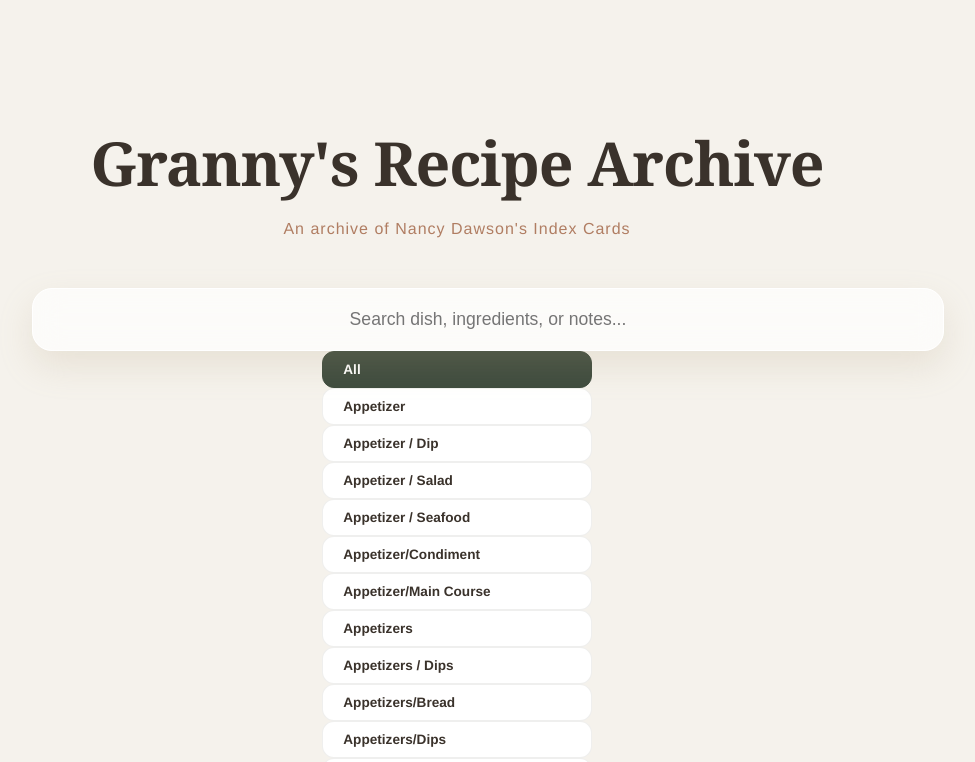
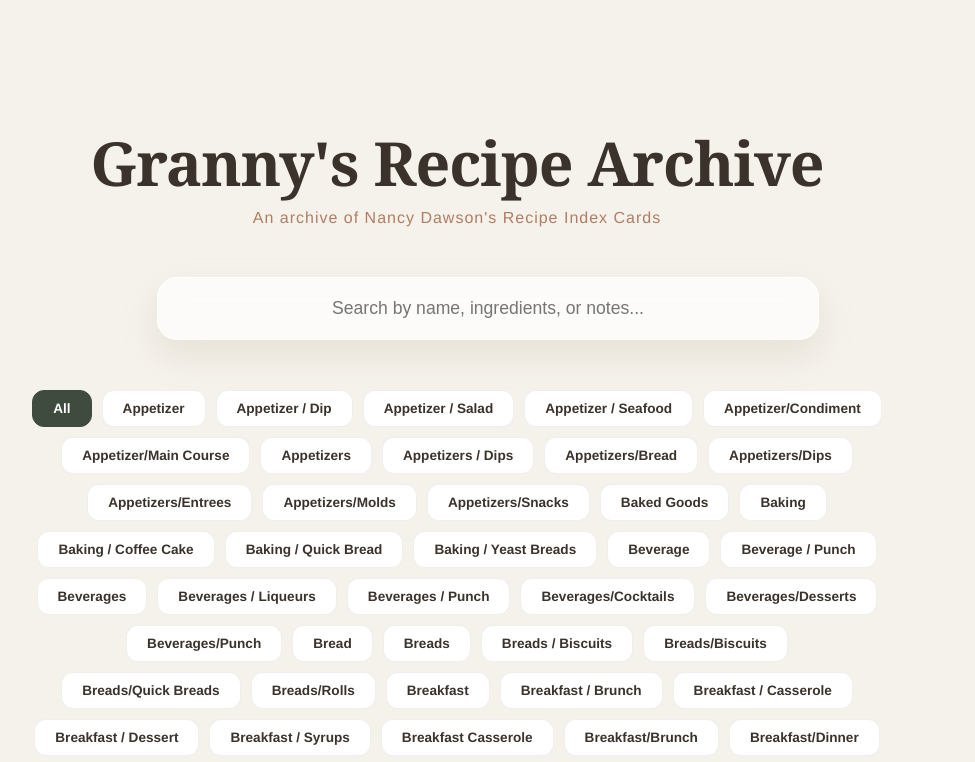
Before and after one commit to henry5250/grandmother-recipes, a plain HTML site: page index.html in a window 1280 px wide. Shown: the top 762 px of the page, without its empty margins (183-1158 px from the left). Drawn offline with Linux system fonts and the light colour scheme.

Commit message:
Update index.html

```diff
--- a/index.html
+++ b/index.html
@@ -3,7 +3,7 @@
 <head>
     <meta charset="UTF-8">
     <meta name="viewport" content="width=device-width, initial-scale=1.0">
-    <title>Family Recipe Archive</title>
+    <title>Granny's Recipe Archive</title>
     <link rel="stylesheet" href="style.css">
 </head>
 <body>
@@ -12,21 +12,22 @@
     <div class="page-container">
         <header>
             <h1>Granny's Recipe Archive</h1>
-            <p class="subtitle">An archive of Nancy Dawson's Index Cards</p>
-            <input type="text" id="searchInput" placeholder="Search dish, ingredients, or notes..." onkeyup="searchRecipes()">
+            <div class="subtitle">An archive of Nancy Dawson's Recipe Index Cards</div>
+
+            <div class="search-container">
+                <input type="text" id="searchInput" placeholder="Search by name, ingredients, or notes..." onkeyup="searchRecipes()">
+            </div>
         </header>
 
-        <div class="category-wrapper">
-            <div id="categoryTabs" class="tabs-list"></div>
-        </div>
+        <nav class="category-wrapper" id="categoryTabs"></nav>
 
-        <div id="recipeList" class="recipe-grid"></div>
+        <main id="recipeList" class="recipe-grid"></main>
     </div>
 </div>
 
 <div id="recipeModal" class="modal">
     <div class="modal-content">
-        <span onclick="closeModal()" style="position:absolute; right:30px; top:25px; cursor:pointer; font-size:1.5rem;">✕</span>
+        <button onclick="closeModal()" style="position:absolute; right:35px; top:35px; background:none; border:none; cursor:pointer; font-size:1.5rem; opacity:0.3;">✕</button>
         <div id="modalBody"></div>
     </div>
 </div>
```
